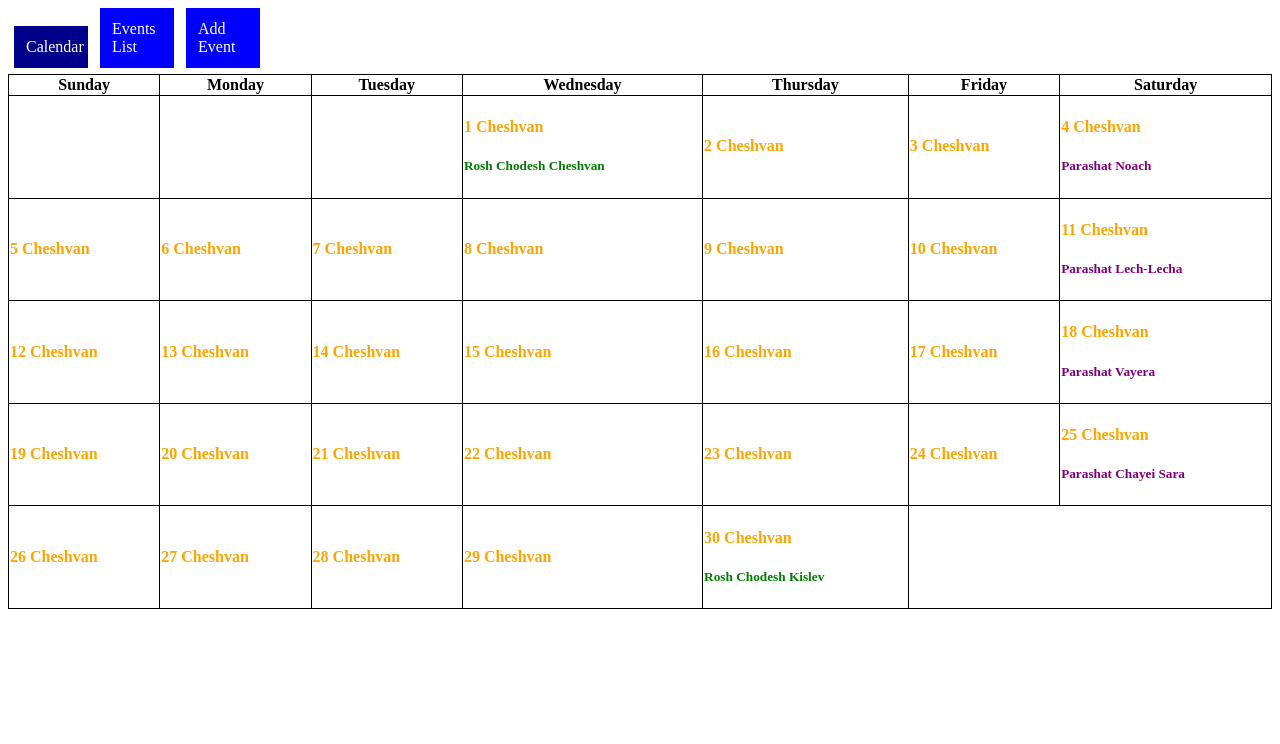
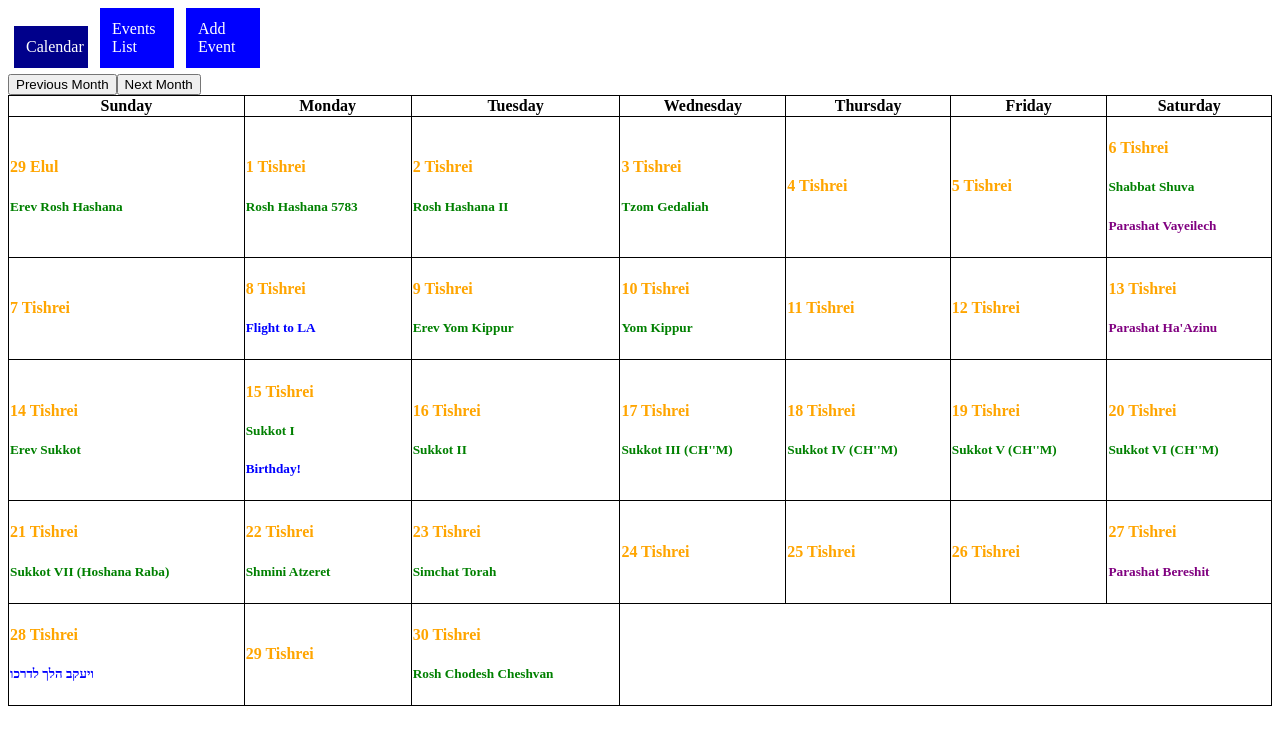
Before and after one commit to apolichenco/Jewish-Cal, a React (Create React App) app: page / in a window 1280 px wide. Shown: the top 744 px of the page. Built offline with nearby package versions, Linux system fonts and the light colour scheme; data requests are answered from the project's data file.

Commit message:
it works! now need to fix add event

```diff
--- a/src/components/App.js
+++ b/src/components/App.js
@@ -8,8 +8,7 @@ import { Route, Switch} from "react-router-dom"
 
 function App() {
   const [ourOwn, setOurOwn] = useState([])
-  const [monthNumber, setMonthNumber] = useState(1)
-  // const [thisMonth, setThisMonth] = useState([])
+  const [monthNumber, setMonthNumber] = useState(0)
 
   const months = [
     "Tishrei",
@@ -50,7 +49,6 @@ function App() {
       if (sortedData[0].weekday === "Saturday") {
         fixedMonth.splice(0, 0, "", "", "", "", "", "")
       }
-      // setThisMonth(fixedMonth)
       setOurOwn(sortedData)
     })
   }, [monthNumber])
--- a/src/components/Calendar.js
+++ b/src/components/Calendar.js
@@ -7,7 +7,6 @@ function Calendar({ourOwn, goToPreviousMonth, goToNextMonth}) {
   const month = []
 
   ourOwn.forEach((day, index) => {
-    console.log(index === 0 && day == false)
     if (index === 0 && day == false) {
       const week = []
       month.push(week)
@@ -15,17 +14,16 @@ function Calendar({ourOwn, goToPreviousMonth, goToNextMonth}) {
     if (day.weekday === "Sunday") {
       const week = []
       month.push(week)
-      }
-        month[month.length - 1].push(day)
+    }
+    month[month.length - 1].push(day)
   })
 
-  console.log(month)
 
 
   return (
     <div className='app'>
-      {/* <button onClick={goToPreviousMonth}>Previous Month</button>
-      <button onClick={goToNextMonth}>Next Month</button> */}
+      <button onClick={goToPreviousMonth}>Previous Month</button>
+      <button onClick={goToNextMonth}>Next Month</button>
       <table>
         <thead>
           <tr>
```
